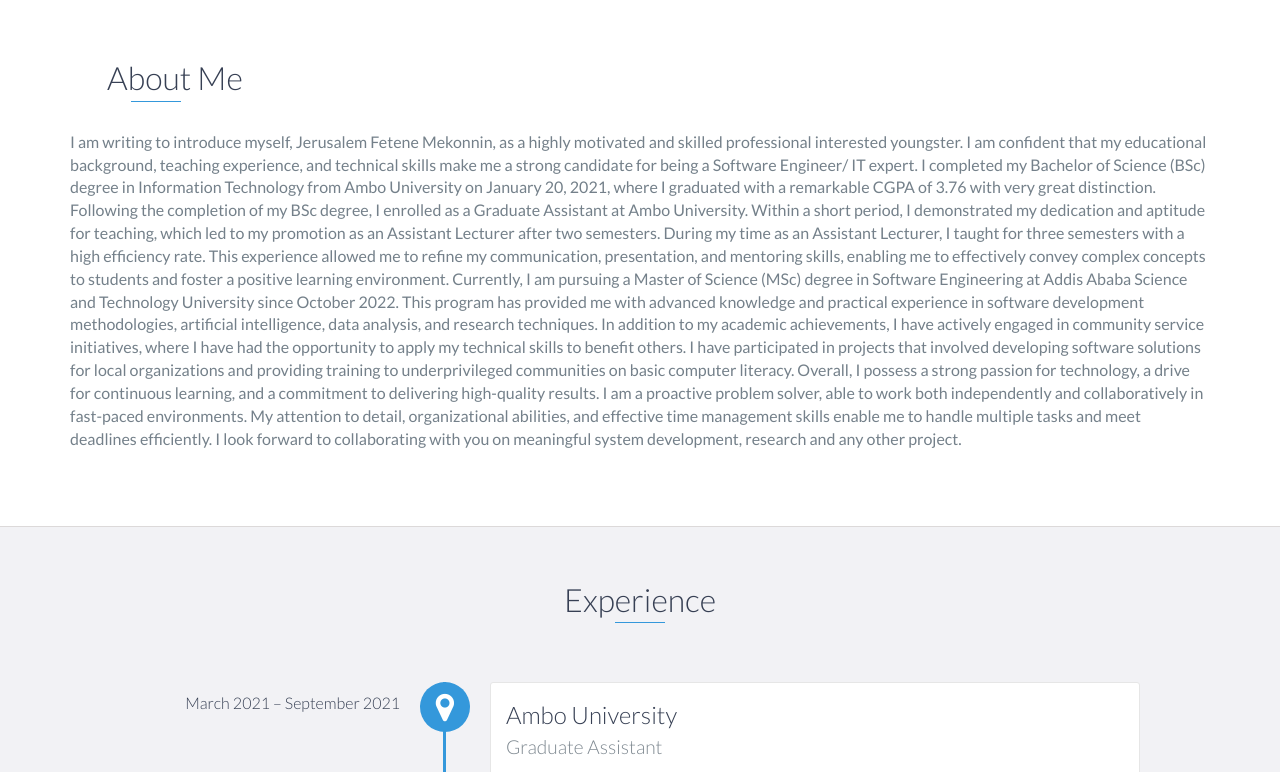
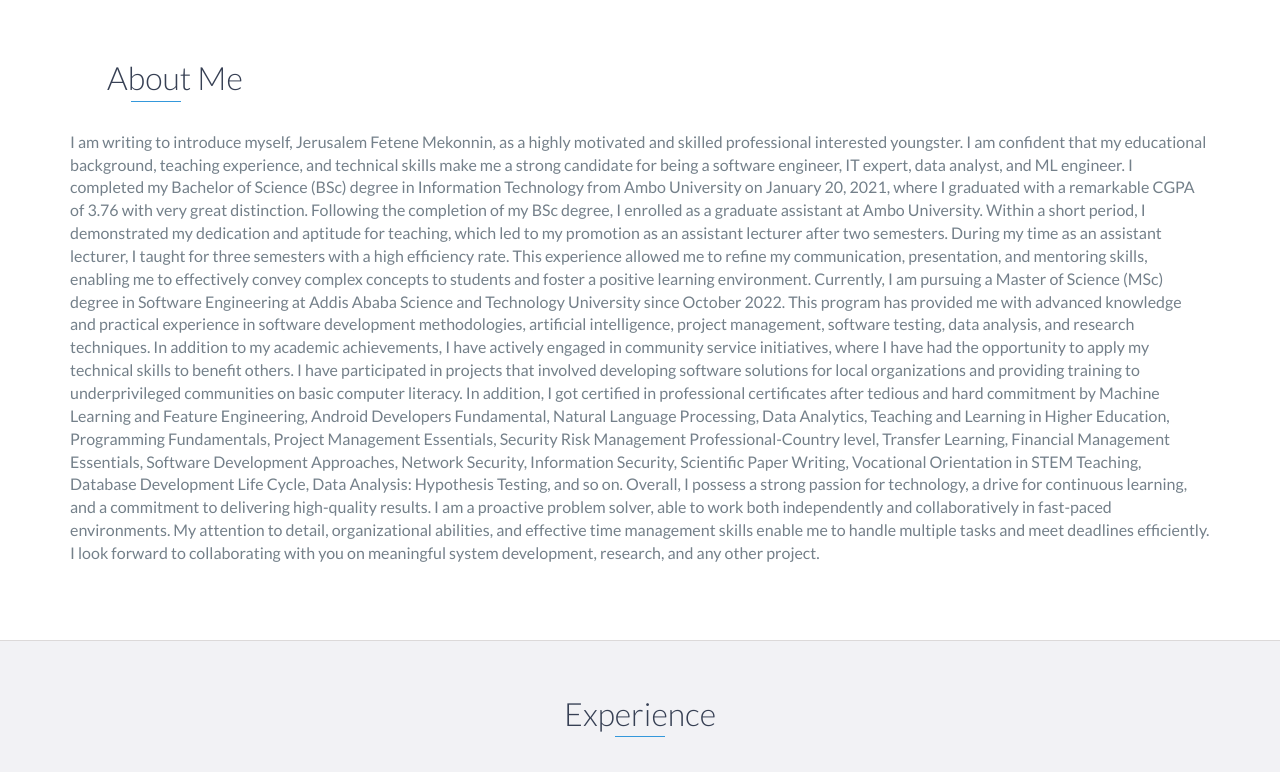
Before and after one commit to Jerusalem-Fetene/myportfolio, a website: page index.html in a window 1280 px wide. Shown: the part 820-1592 px from the top of the page. Drawn offline with nearby package versions, Linux system fonts and the light colour scheme.

Commit message:
last update

```diff
--- a/index.html
+++ b/index.html
@@ -96,12 +96,30 @@
                 </div>
                 <div class="col-md-12">
                     <p>
-I am writing to introduce myself, Jerusalem Fetene Mekonnin, as a highly motivated and skilled professional interested youngster. I am confident that my educational background, teaching experience, and technical skills make me a strong candidate for being a Software Engineer/ IT expert.
-I completed my Bachelor of Science (BSc) degree in Information Technology from Ambo University on January 20, 2021, where I graduated with a remarkable CGPA of 3.76 with very great distinction. Following the completion of my BSc degree, I enrolled as a Graduate Assistant at Ambo University. Within a short period, I demonstrated my dedication and aptitude for teaching, which led to my promotion as an Assistant Lecturer after two semesters. During my time as an Assistant Lecturer, I taught for three semesters with a high efficiency rate. This experience allowed me to refine my communication, presentation, and mentoring skills, enabling me to effectively convey complex concepts to students and foster a positive learning environment.
-Currently, I am pursuing a Master of Science (MSc) degree in Software Engineering at Addis Ababa Science and Technology University since October 2022. This program has provided me with advanced knowledge and practical experience in software development methodologies, artificial intelligence, data analysis, and research techniques.
-In addition to my academic achievements, I have actively engaged in community service initiatives, where I have had the opportunity to apply my technical skills to benefit others. I have participated in projects that involved developing software solutions for local organizations and providing training to underprivileged communities on basic computer literacy.
-Overall, I possess a strong passion for technology, a drive for continuous learning, and a commitment to delivering high-quality results. I am a proactive problem solver, able to work both independently and collaboratively in fast-paced environments. My attention to detail, organizational abilities, and effective time management skills enable me to handle multiple tasks and meet deadlines efficiently.
-I look forward to collaborating with you on meaningful system development, research and any other project.
+I am writing to introduce myself, Jerusalem Fetene Mekonnin, as a highly motivated and skilled professional
+interested youngster. I am confident that my educational background, teaching experience, and technical skills
+make me a strong candidate for being a software engineer, IT expert, data analyst, and ML engineer.
+I completed my Bachelor of Science (BSc) degree in Information Technology from Ambo University on January 20, 2021,
+where I graduated with a remarkable CGPA of 3.76 with very great distinction. Following the completion of my BSc degree,
+I enrolled as a graduate assistant at Ambo University. Within a short period, I demonstrated my dedication and aptitude
+ for teaching, which led to my promotion as an assistant lecturer after two semesters. During my time as an assistant lecturer,
+ I taught for three semesters with a high efficiency rate. This experience allowed me to refine my communication, presentation,
+ and mentoring skills, enabling me to effectively convey complex concepts to students and foster a positive learning environment.
+ Currently, I am pursuing a Master of Science (MSc) degree in Software Engineering at Addis Ababa Science and Technology University
+ since October 2022. This program has provided me with advanced knowledge and practical experience in software development methodologies,
+  artificial intelligence, project management, software testing, data analysis, and research techniques. In addition to my
+  academic achievements, I have actively engaged in community service initiatives, where I have had the opportunity to apply
+   my technical skills to benefit others. I have participated in projects that involved developing software solutions for local organizations
+   and providing training to underprivileged communities on basic computer literacy. In addition, I got certified in professional
+   certificates after tedious and hard commitment by Machine Learning and Feature Engineering, Android Developers Fundamental,
+   Natural Language Processing, Data Analytics, Teaching and Learning in Higher Education, Programming Fundamentals,
+    Project Management Essentials, Security Risk Management Professional-Country level, Transfer Learning, Financial Management Essentials,
+    Software Development Approaches, Network Security, Information Security, Scientific Paper Writing, Vocational Orientation in STEM Teaching,
+     Database Development Life Cycle, Data Analysis: Hypothesis Testing, and so on. Overall, I possess a strong passion for technology,
+      a drive for continuous learning, and a commitment to delivering high-quality results. I am a proactive problem solver, able to work
+       both independently and collaboratively in fast-paced environments. My attention to detail, organizational abilities, and effective
+       time management skills enable me to handle multiple tasks and meet deadlines efficiently. I look forward to collaborating with you on
+meaningful system development, research, and any other project.
 
                     </p>
                 </div>
@@ -199,7 +217,7 @@ I look forward to collaborating with you on meaningful system development, resea
             </p>
         </div>
         <!-- End .education-block -->
-         <div class="education-block">
+        <!-- <div class="education-block">
             <h3>University of South Australia and Addis Ababa Science and Technology University</h3>
             <span class="education-date">February 2023 - June 2023</span>
             <h4>Machine Learning and Data Science</h4>
@@ -208,14 +226,14 @@ I look forward to collaborating with you on meaningful system development, resea
             </p>
         </div>
         <div class="education-block">
-            <h3>Addis Ababa University</h3>
+            <h3>Addis Ababa University, Addis Ababa Institute of Technology</h3>
             <span class="education-date">October 2023 - December 2023</span>
             <h4>Python Programming</h4>
             <p>
                 I completed a Python Programming hosted at Addis Ababa University, School of computer Science.
             </p>
         </div>
-    </div>
+    </div>  -->
     <!-- End #education -->
 
     <div id="education">
@@ -301,6 +319,15 @@ I look forward to collaborating with you on meaningful system development, resea
     </div>
 </div>
 <div class="education-block">
+    <h3>DisasterReady</h3>
+    <span class="education-date">August 2024 - September 2024</span>
+    <h4>Project Management Essentials</h4>
+    <p>
+        <a href="https://ready.csod.com/phnx/driver.aspx?routename=Social/UniversalProfile/Snapshot/Badges&TargetUser=2398782"> See here</a>
+    </p>
+</div>
+</div>
+<div class="education-block">
     <h3>Atingi</h3>
     <span class="education-date">August 2024 - September 2024</span>
     <h4>Data Safety and Security</h4>
@@ -308,6 +335,14 @@ I look forward to collaborating with you on meaningful system development, resea
         <a href="https://online.atingi.org/admin/tool/certificate/index.php?code=5190392735JM"> See here</a>
     </p>
 </div>
+</div>
+<div class="education-block"></div>
+    <h3>University of Open Learn</h3>
+    <span class="education-date">August 2024 - September 2024</span>
+    <h4>Network Security</h4>
+    <p>
+        <a href="https://ready.csod.com/phnx/driver.aspx?routename=Social/UniversalProfile/Snapshot/Badges&TargetUser=2398782"> See here</a>
+    </p>
 </div>
 <div class="education-block">
     <h3>Atingi</h3>
@@ -472,7 +507,7 @@ I look forward to collaborating with you on meaningful system development, resea
             <div class="row">
                 <div class="col-sm-5 copyright">
                     <p>
-                        Copyright &copy; <span id="current-year">2024</span> Jerusalem Fetene, Ethiopia
+                        Copyright &copy; <span id="current-year">2024</span> Myportfolio, Jerusalem Fetene, Ethiopia
                     </p>
                 </div>
                 <div class="col-sm-2 top">
```
